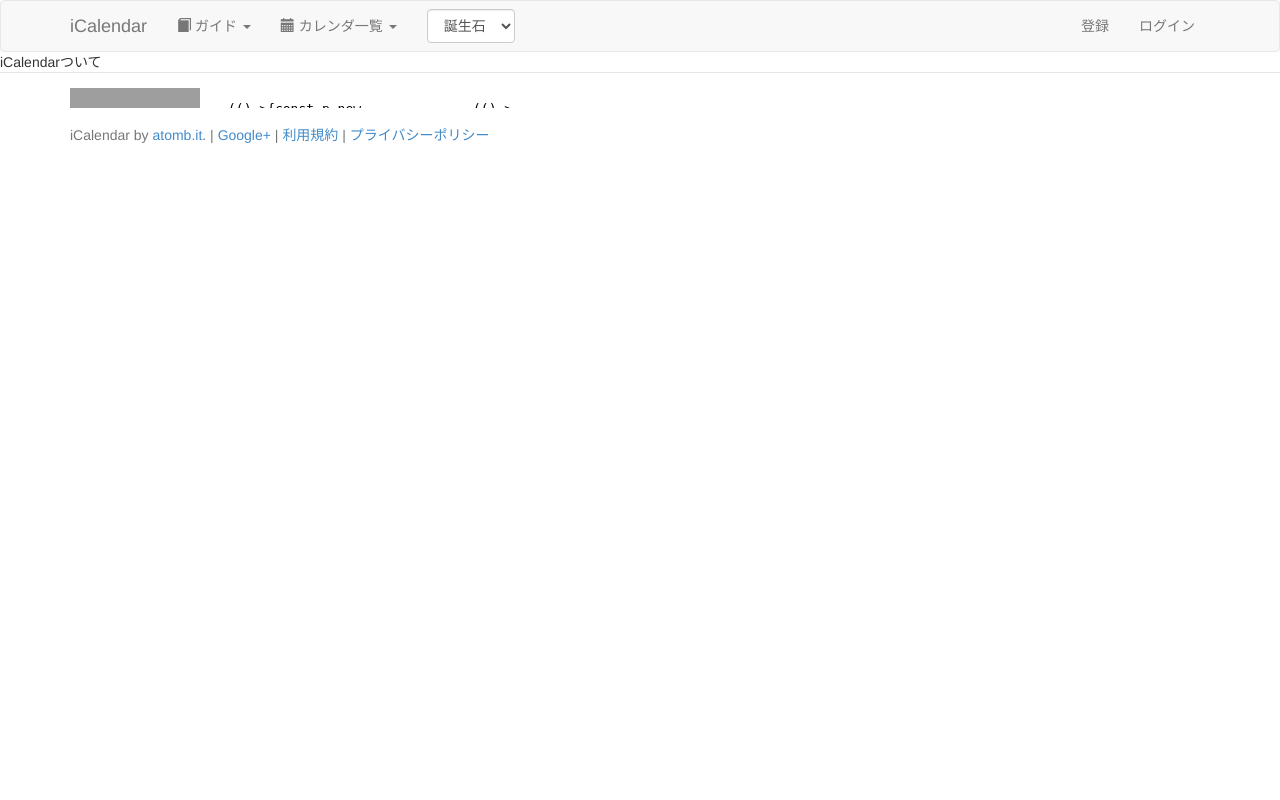
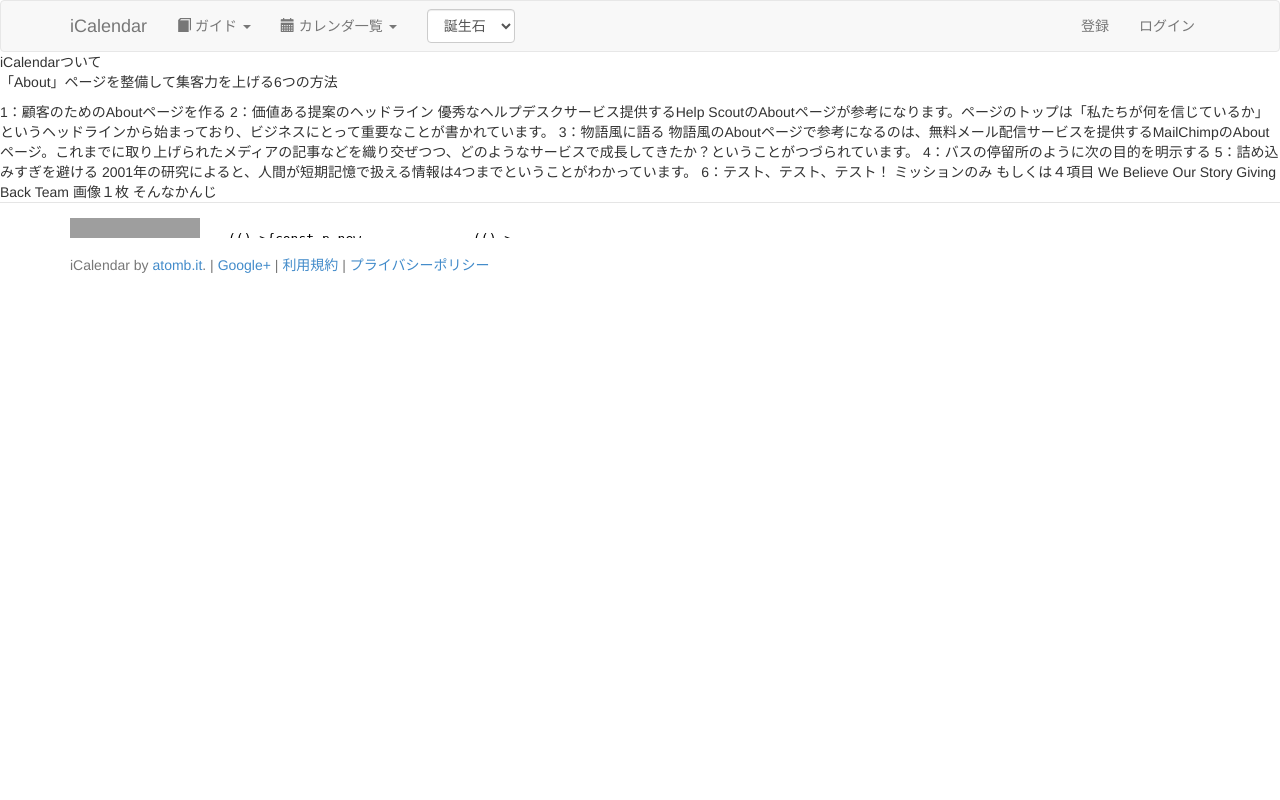
Before and after one commit to midasmn/icalendarCI, a CodeIgniter app: page /about/ in a window 1280 px wide. Run offline with CodeIgniter, Linux system fonts and the light colour scheme; some libraries are stand-ins or nearby versions; grey boxes are pictures that could not be loaded.

Commit message:
404 move

```diff
--- a/application/controllers/error.php
+++ b/application/controllers/error.php
@@ -6,7 +6,7 @@ class Error extends CI_Controller {
 	function __construct(){
 		parent::__construct();
 
-		$this->output->enable_profiler(TRUE);
+		// $this->output->enable_profiler(TRUE);
 	}
 	/**
 	 * エラー画面を表示
--- a/application/models/tbl_calendar_model.php
+++ b/application/models/tbl_calendar_model.php
@@ -63,6 +63,9 @@ class Tbl_calendar_model extends MY_Model {
         }elseif($sort=='random'){
             $this->db->order_by('rand()');
         }
+
+        // $this->db->order_by('tbl_ymd.id desc');
+
         $this->db->limit($limit,$offset);
         $query = $this->db->get();
 // echo $this->db->last_query();
--- a/application/views/about.php
+++ b/application/views/about.php
@@ -1 +1,21 @@
 <div><?=$note?></div>
+<p>「About」ページを整備して集客力を上げる6つの方法</p>
+1：顧客のためのAboutページを作る
+2：価値ある提案のヘッドライン
+優秀なヘルプデスクサービス提供するHelp ScoutのAboutページが参考になります。ページのトップは「私たちが何を信じているか」というヘッドラインから始まっており、ビジネスにとって重要なことが書かれています。
+3：物語風に語る
+物語風のAboutページで参考になるのは、無料メール配信サービスを提供するMailChimpのAboutページ。これまでに取り上げられたメディアの記事などを織り交ぜつつ、どのようなサービスで成長してきたか？ということがつづられています。
+4：バスの停留所のように次の目的を明示する
+5：詰め込みすぎを避ける
+2001年の研究によると、人間が短期記憶で扱える情報は4つまでということがわかっています。
+6：テスト、テスト、テスト！
+
+ミッションのみ
+もしくは４項目
+We Believe
+Our Story
+Giving Back
+Team
+
+画像１枚
+そんなかんじ
```
Also changed, not shown: application/views/error/404.php (+35 -43 lines), application/video/Nightview.png (added), 4 other files.
